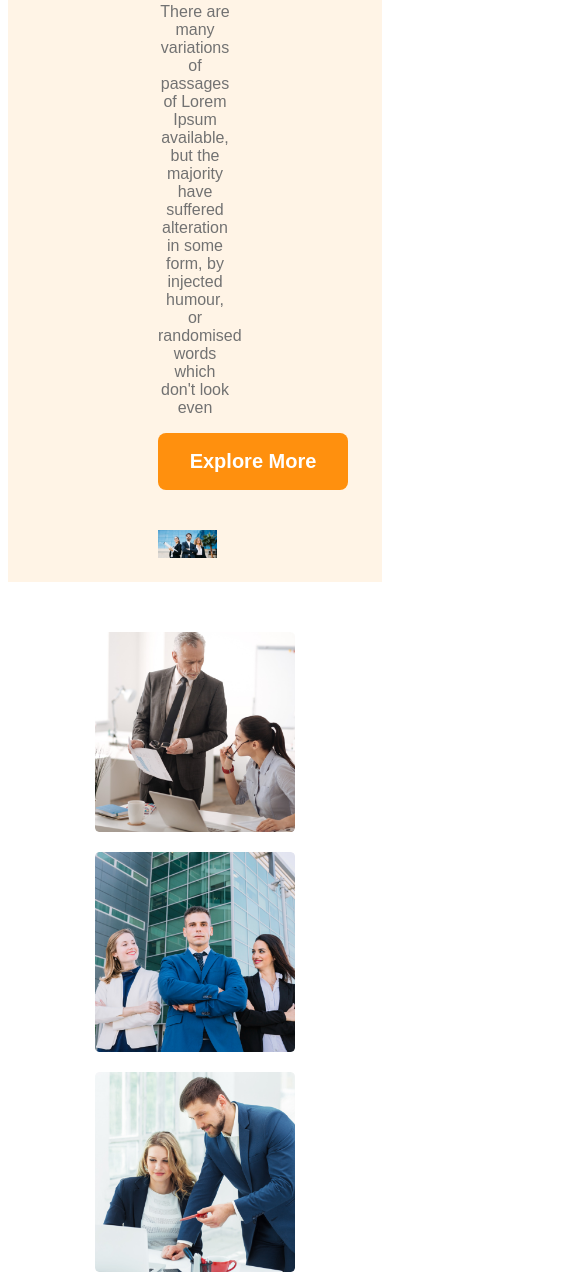
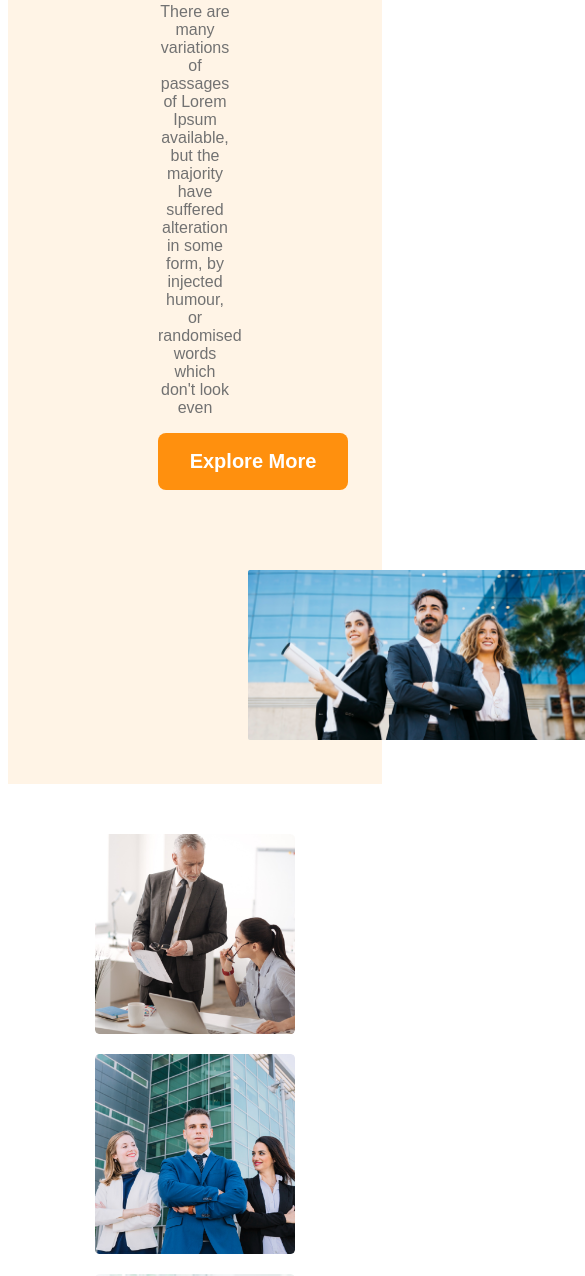
Before and after one commit to rakibman/g3-architects, a plain HTML site: page index.html in a window 390 px wide. Shown: the part 575-1851 px from the top of the page, 585 px wide, since content can reach past the window. Drawn offline with Linux system fonts and the light colour scheme.

Commit message:
img resizeing

```diff
--- a/style.css
+++ b/style.css
@@ -73,8 +73,10 @@
     border-radius: 8px;
 }
 .banner-img{
-    width: 100%;
-    margin-bottom: 20px;
+    max-width: 800px;
+    margin: 40px auto;
+    margin-left: 90px;
+
 }
 /*quick section start*/
 .quick-section-title{
@@ -269,7 +271,7 @@ main{
         flex-direction: column;
     }
     .nav-header-bg{
-        max-width: 500px;
+        max-width: 100%;
 
     }
     /* quick section */
@@ -285,7 +287,7 @@ main{
         justify-content: center;
     }
     .banner-img{
-        width: 80%;
+        width:350px;
 
     }
     .img-container{
```
